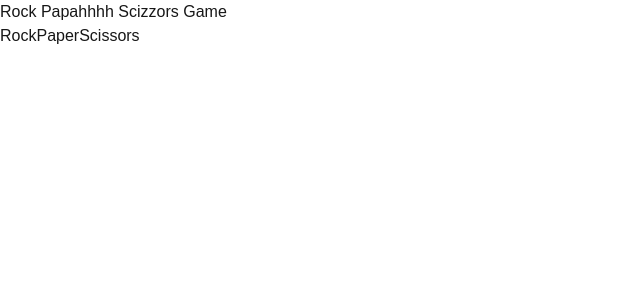
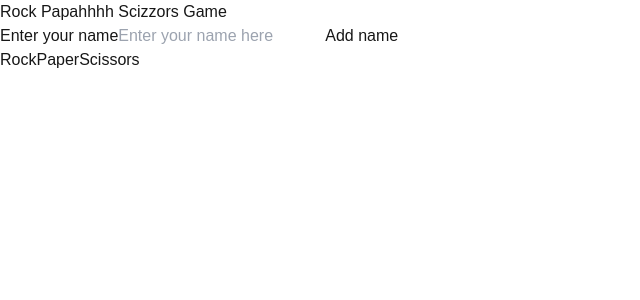
Before and after one commit to erilun404/rps-game-testing, a Next.js app: page / in a window 1280 px wide. Shown: the top 300 px of the page, without its empty margins (0-640 px from the left). Built offline with nearby package versions, Linux system fonts and the light colour scheme.

Commit message:
choose name displayed and working

```diff
--- a/src/components/RockPaperScissors/index.tsx
+++ b/src/components/RockPaperScissors/index.tsx
@@ -1,19 +1,25 @@
 'use client'
 import SelectionPanel from "../SelectionPanel"
 import { useState } from "react"
-
+import ChooseName from "../ChooseName"
 
 const RockPaperScissors = () => {
     const [choice, setChoice] = useState('')
-
+    const [name, setName] = useState('')
 
     const selectedChoice = (choice:string) => {
         setChoice(choice)
         console.log(choice)
     }
+    const userName = (name:string) => {
+        setName(name)
+        console.log(name)
+    }
     return (
         <>
+        <ChooseName updateName={userName} />
         <SelectionPanel onSelect={selectedChoice} />
+
         </>
 
     )
```
